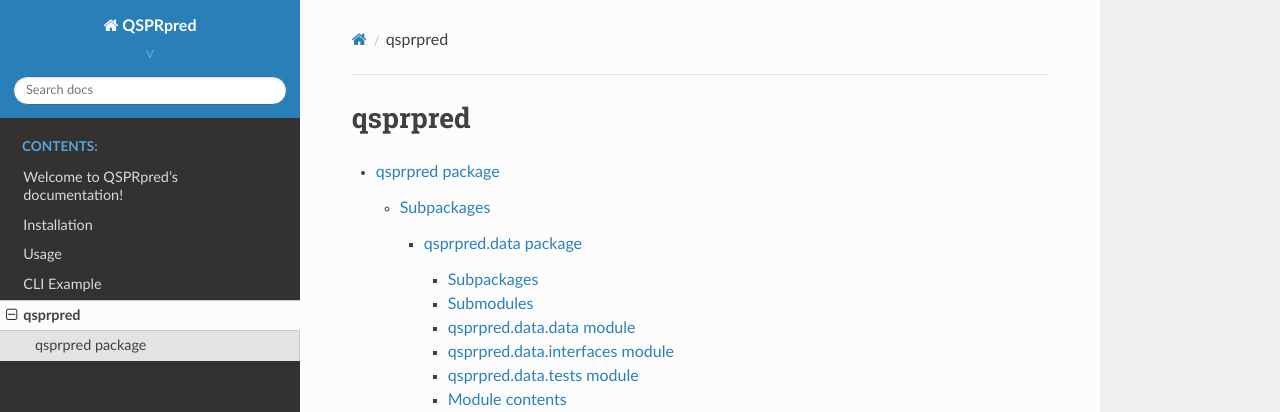
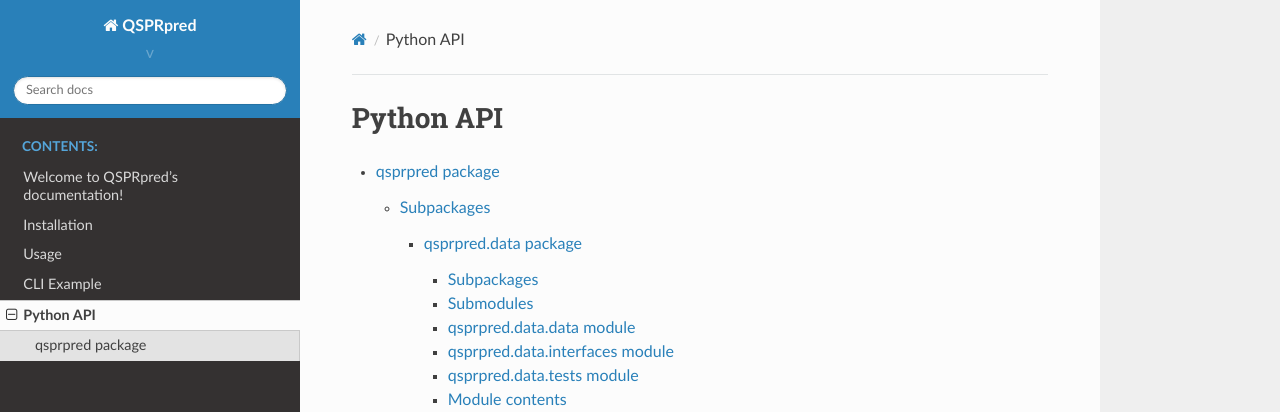
Before and after one commit to CDDLeiden/QSPRpred, a Sphinx documentation site: the page built from docs/api/modules.rst, in a window 1280 px wide and 900 px high. Shown: the top 412 px of the window. Built offline with Sphinx 7.4.7 and the Read the Docs theme 2.0.0, drawn with Linux system fonts in a browser that asks for light colours.

Commit message:
update title

```diff
--- a/docs/api/modules.rst
+++ b/docs/api/modules.rst
@@ -1,5 +1,5 @@
-qsprpred
-========
+Python API
+==========
 
 .. toctree::
    :maxdepth: 4
```
